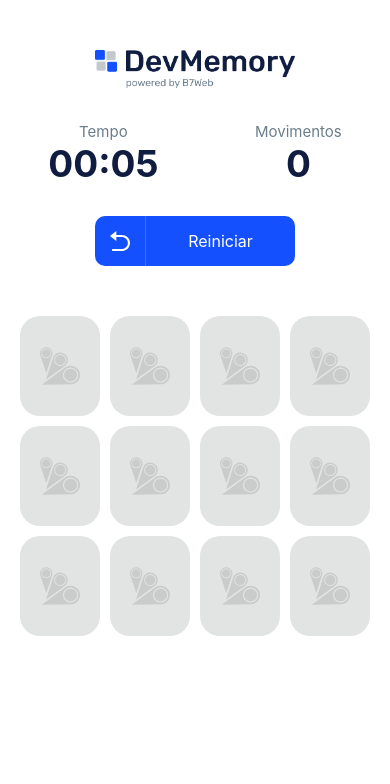
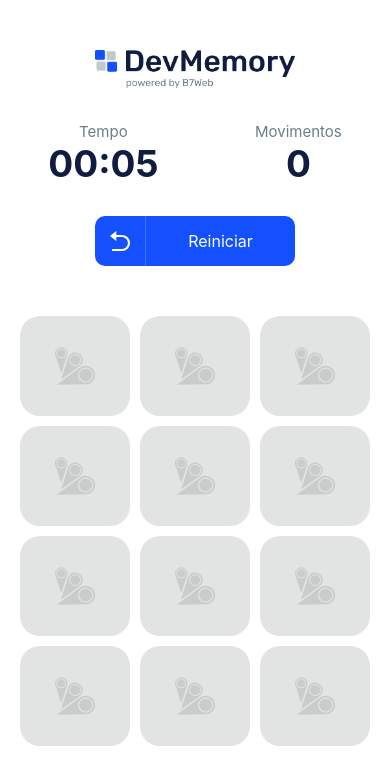
Before and after one commit to riltonbispo/memory-react, a React (Create React App) app: page / in a window 390 px wide. Shown: the top 784 px of the page. Built offline with nearby package versions, Linux system fonts and the light colour scheme.

Commit message:
styled: adicionando responsividade

```diff
--- a/src/App.styles.ts
+++ b/src/App.styles.ts
@@ -55,4 +55,8 @@
   display: grid;
   grid-template-columns: repeat(4, 1fr);
   gap: 10px;
+
+  @media (max-width: 750px){
+    grid-template-columns: repeat(3, 1fr)
+  }
 `
```
